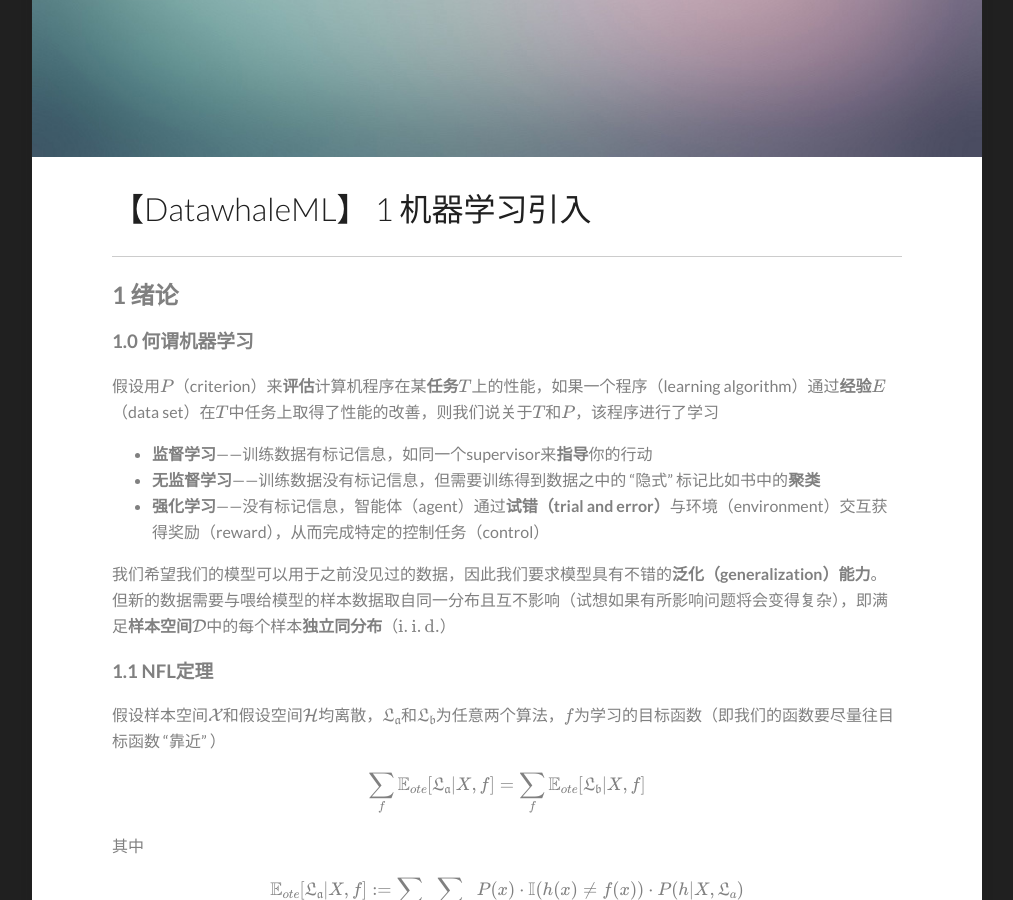
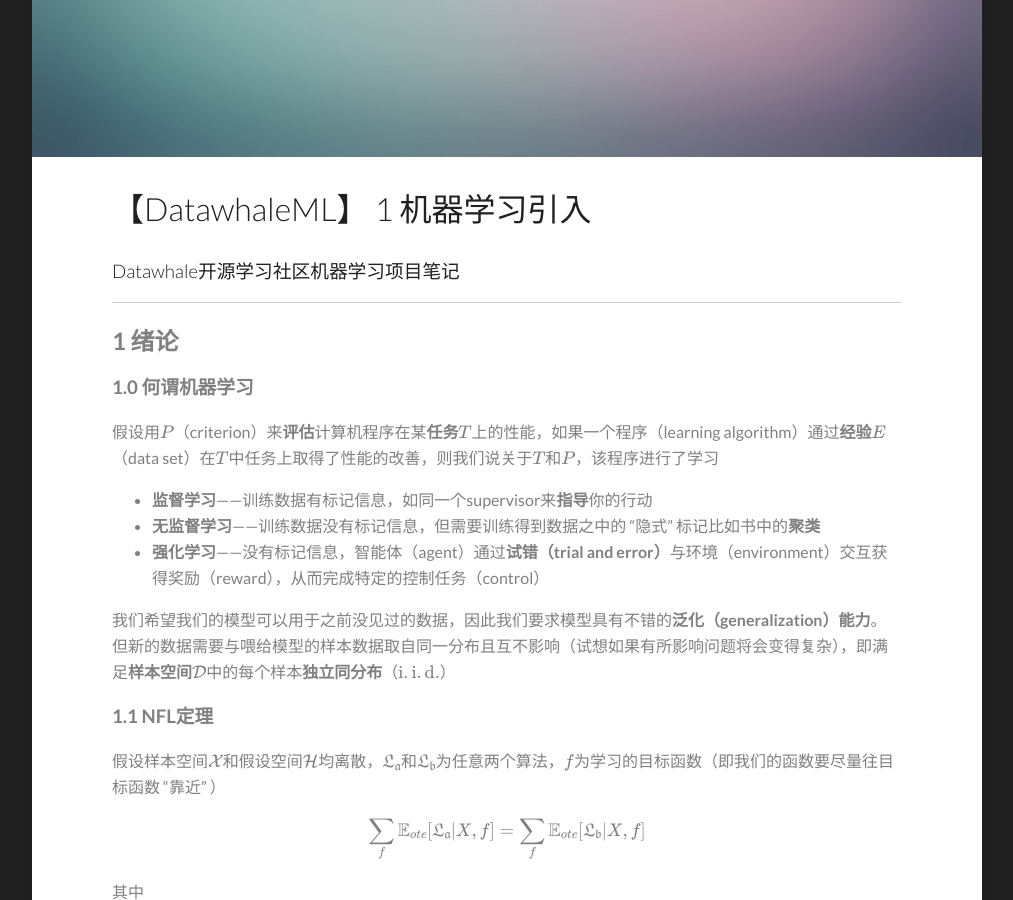
Before and after one commit to hrjtju/hrjtju.github.io, a Jekyll site: the page built from _posts/2022-08-13-DatawhaleML-1.md, in a window 1280 px wide and 900 px high, scrolled down 600 px. Shown: the whole window, without its empty margins (133-1146 px from the left). Built offline with Jekyll 4.4.1, drawn with Linux system fonts in a browser that asks for light colours; formulas are drawn with MathJax 3.

Commit message:
Update 2022-08-13-DatawhaleML-1.md

```diff
--- a/_posts/2022-08-13-DatawhaleML-1.md
+++ b/_posts/2022-08-13-DatawhaleML-1.md
@@ -2,6 +2,7 @@
 layout: post
 categories: posts
 title: 【DatawhaleML】 1 机器学习引入
+subtitle: Datawhale开源学习社区机器学习项目笔记
 featured-image: /images/2016-11-19/abstract-1.jpg
 tags: [Machine Learning]
 date-string: AUGUST 13, 2022
```
